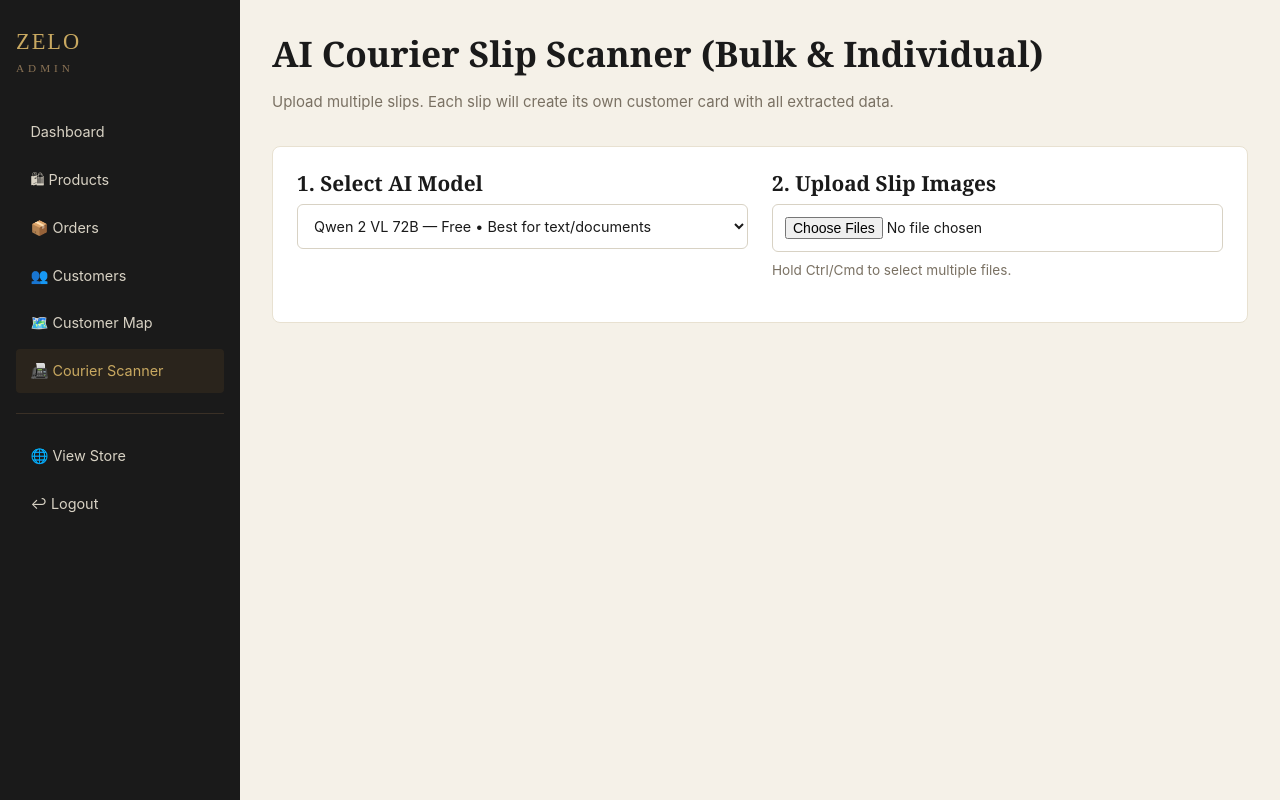
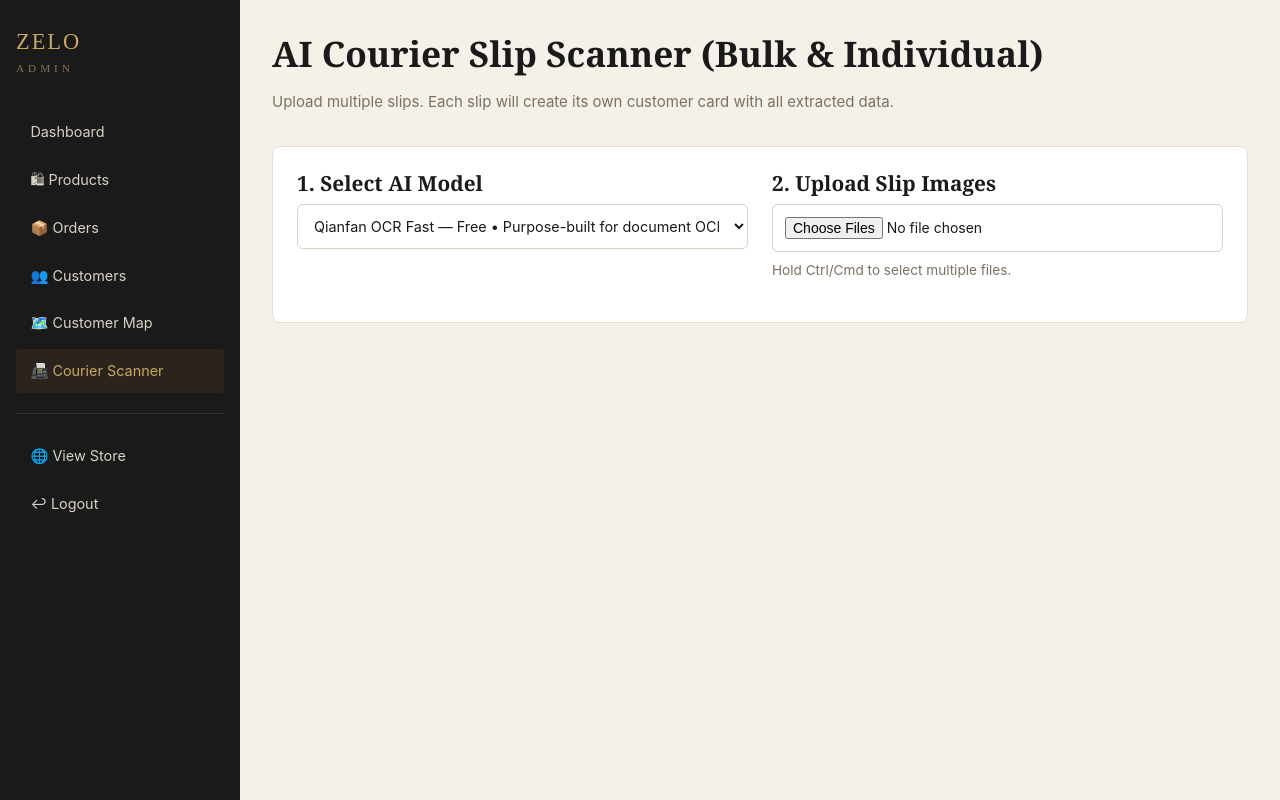
Before and after one commit to manmarsci/zelo, a Flask app: page /admin/courier-scanner in a window 1280 px wide. Run offline with Flask 3, Linux system fonts and the light colour scheme; the visitor is signed in with stand-in values (Sample User, id 1); data that the repository does not hold is empty; some libraries are stand-ins or nearby versions.

Commit message:
Update courier_scanner.html

```diff
--- a/templates/admin/courier_scanner.html
+++ b/templates/admin/courier_scanner.html
@@ -11,20 +11,18 @@
         <h3 style="margin-bottom:0.5rem;">1. Select AI Model</h3>
         <select id="aiModel" style="width:100%; padding:.75rem; border:1px solid #d8d2c4; border-radius:6px; font-size:.9rem;">
           <optgroup label=" Best for Documents (Most Accurate)">
-            <option value="openrouter/qwen/qwen-2-vl-72b-instruct:free">Qwen 2 VL 72B — Free • Best for text/documents</option>
-            <option value="openrouter/meta-llama/llama-3.2-11b-vision-instruct:free">Llama 3.2 11B Vision — Free • Excellent OCR</option>
-            <option value="openrouter/meta-llama/llama-3.2-90b-vision-instruct:free">Llama 3.2 90B Vision — Free • Very accurate</option>
-            <option value="openrouter/microsoft/phi-3.5-vision-instruct:free">Phi-3.5 Vision — Free • Great for receipts/docs</option>
+            <option value="baidu/qianfan-ocr-fast:free">Qianfan OCR Fast — Free • Purpose-built for document OCR</option>
+            <option value="thinkingmachines/inkling:free">Inkling (41B) — Free • Strong general multimodal</option>
           </optgroup>
 
           <optgroup label=" Fast & Reliable Free Models">
-            <option value="openrouter/mistralai/pixtral-12b-2409:free">Pixtral 12B — Free • Mistral's vision</option>
-            <option value="openrouter/google/gemma-2-9b-it:free">Gemma 2 9B — Free • Google's model</option>
+            <option value="thinkingmachines/inkling-small:free">Inkling Small (12B) — Free • Faster, lighter</option>
+            <option value="nvidia/nemotron-3-nano-omni-30b-a3b-reasoning:free">Nemotron 3 Nano Omni — Free • Vision+video, uses reasoning</option>
           </optgroup>
 
           <optgroup label="🔄 Auto & Fallback">
-            <option value="openrouter/auto">Auto Router (openrouter/auto) — Auto-picks best model</option>
-            <option value="qwen/qwen3.6-27b">Qwen 27B (Groq) — Fast, reliable fallback</option>
+            <option value="openrouter/free">Free Model Router (openrouter/free) — Auto-picks best free vision model</option>
+            <option value="qwen/qwen3.6-27b">Qwen 27B (Groq) — Paid fallback, fast & reliable</option>
           </optgroup>
         </select>
       </div>
```
